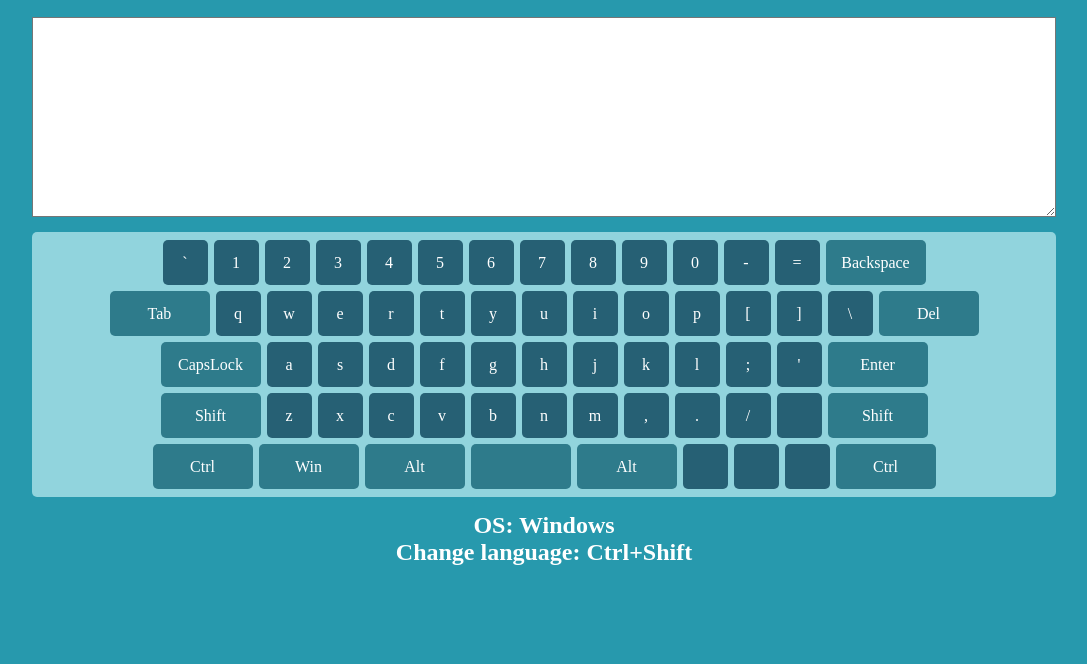
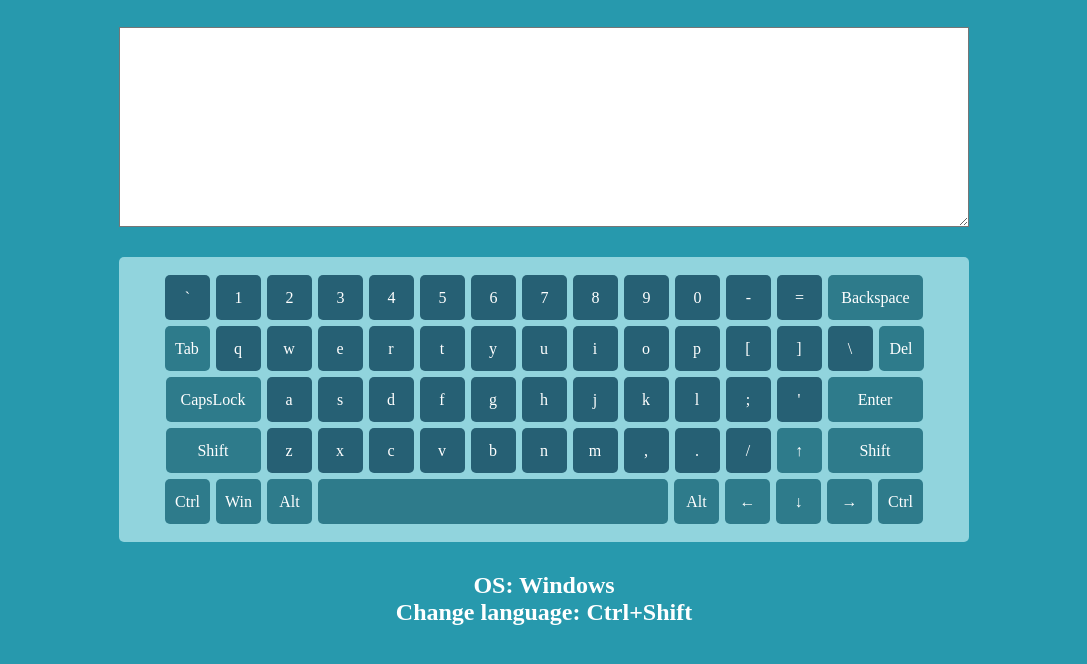
Before and after one commit to scheslen/virtual-keyboard, a plain HTML site: page virtual-keyboard/index.html in a window 1280 px wide. Shown: the part 60-724 px from the top of the page, without its empty margins (96-1183 px from the left). Drawn offline with Linux system fonts and the light colour scheme.

Commit message:
create keys

```diff
--- a/virtual-keyboard/css/style.css
+++ b/virtual-keyboard/css/style.css
@@ -14,19 +14,19 @@ body{
 }
 .text{
     display: block;
-    width: 80%;
+    width: 850px;
     height: 200px;
     padding: 10px;
-    margin: 15px auto;
+    margin: 30px auto;
     font-size: 1rem;
     color: #0d4657;
     background-color: #fff;
 }
 
 .board{
-    width: 80%;
-    padding: 5px;
-    margin: 15px auto;
+    width: 850px;
+    padding: 15px;
+    margin: 30px auto;
     border-radius: 5px;
     background-color: #91d4dd;
 }
@@ -49,11 +49,16 @@ body{
    opacity: 0.8;
 }
 .key-control{
-    width: 100px;
+  /*  width: 100px;*/
     background-color: #2e7b8b;
 }
 
-.key-space{
+/*.key-space{
     width: 300px;
     background-color: #2e7b8b;
+}*/
+
+.pressed{
+    background-color: #fff;
+    border-radius: 40%;
 }
--- a/virtual-keyboard/js/app.js
+++ b/virtual-keyboard/js/app.js
@@ -14,80 +14,79 @@ window.onload = function() {
 
     const aKeys=[
 
-        [0,0,'`','~','Ё','ё'],
-        [0,0,'1','q','Й','й'],
-        [0,0,'2','w','',''],
-        [0,0,'3','e','',''],
-        [0,0,'4','r','',''],
-        [0,0,'5','t','',''],
-        [0,0,'6','y','',''],
-        [0,0,'7','u','',''],
-        [0,0,'8','i','',''],
-        [0,0,'9','o','',''],
-        [0,0,'0','p','',''],
-        [0,0,'-','p','',''],
-        [0,0,'=','p','',''],
-        [0,1,'Backspace','p','',''],
+        [0,0,'`','~','Ё','ё',1],
+        [0,0,'1','q','Й','й',1],
+        [0,0,'2','w','','',1],
+        [0,0,'3','e','','',1],
+        [0,0,'4','r','','',1],
+        [0,0,'5','t','','',1],
+        [0,0,'6','y','','',1],
+        [0,0,'7','u','','',1],
+        [0,0,'8','i','','',1],
+        [0,0,'9','o','','',1],
+        [0,0,'0','p','','',1],
+        [0,0,'-','p','','',1],
+        [0,0,'=','p','','',1],
+        [0,1,'Backspace','','','',2],
 
-        [1,1,'Tab','Tab','Tab','Tab'],
-        [1,0,'q','q','Й','й'],
-        [1,0,'w','w','',''],
-        [1,0,'e','e','',''],
-        [1,0,'r','r','',''],
-        [1,0,'t','t','',''],
-        [1,0,'y','y','',''],
-        [1,0,'u','u','',''],
-        [1,0,'i','i','',''],
-        [1,0,'o','o','',''],
-        [1,0,'p','p','',''],
-        [1,0,'[','i','',''],
-        [1,0,']','o','',''],
-        [1,0,'\\','p','',''],
-        [1,1,'Del','p','',''],
+        [1,1,'Tab','','','',1],
+        [1,0,'q','q','Й','й',1],
+        [1,0,'w','w','','',1],
+        [1,0,'e','e','','',1],
+        [1,0,'r','r','','',1],
+        [1,0,'t','t','','',1],
+        [1,0,'y','y','','',1],
+        [1,0,'u','u','','',1],
+        [1,0,'i','i','','',1],
+        [1,0,'o','o','','',1],
+        [1,0,'p','p','','',1],
+        [1,0,'[','i','','',1],
+        [1,0,']','o','','',1],
+        [1,0,'\\','p','','',1],
+        [1,1,'Del','p','','',1],
 
-        [2,1,'CapsLock','','',''],
-        [2,0,'a','','',''],
-        [2,0,'s','','',''],
-        [2,0,'d','','',''],
-        [2,0,'f','','',''],
-        [2,0,'g','','',''],
-        [2,0,'h','','',''],
-        [2,0,'j','','',''],
-        [2,0,'k','','',''],
-        [2,0,'l','','',''],
-        [2,0,';','','',''],
-        [2,0,'\'','','',''],
-        [2,1,'Enter','','',''],
+        [2,1,'CapsLock','','','',2],
+        [2,0,'a','','','',1],
+        [2,0,'s','','','',1],
+        [2,0,'d','','','',1],
+        [2,0,'f','','','',1],
+        [2,0,'g','','','',1],
+        [2,0,'h','','','',1],
+        [2,0,'j','','','',1],
+        [2,0,'k','','','',1],
+        [2,0,'l','','','',1],
+        [2,0,';','','','',1],
+        [2,0,'\'','','','',1],
+        [2,1,'Enter','','','',2],
 
 
-        [3,1,'Shift','','',''],
-        [3,0,'z','','',''],
-        [3,0,'x','','',''],
-        [3,0,'c','','',''],
-        [3,0,'v','','',''],
-        [3,0,'b','','',''],
-        [3,0,'n','','',''],
-        [3,0,'m','','',''],
-        [3,0,',','','',''],
-        [3,0,'.','','',''],
-        [3,0,'/','','',''],
-        [3,0,'','','',''],
-        [3,1,'Shift','','',''],
+        [3,1,'Shift','','','',2],
+        [3,0,'z','','','',1],
+        [3,0,'x','','','',1],
+        [3,0,'c','','','',1],
+        [3,0,'v','','','',1],
+        [3,0,'b','','','',1],
+        [3,0,'n','','','',1],
+        [3,0,'m','','','',1],
+        [3,0,',','','','',1],
+        [3,0,'.','','','',1],
+        [3,0,'/','','','',1],
+        [3,1,'↑','','','',1],
+        [3,1,'Shift','','','',2],
 
 
-        [4,1,'Ctrl','','',''],
-        [4,1,'Win','','',''],
-        [4,1,'Alt','','',''],
-        [4,1,'','','',''],
-        [4,1,'Alt','','',''],
-        [4,0,'','','',''],
-        [4,0,'','','',''],
-        [4,0,'','','',''],
-        [4,1,'Ctrl','','',''],
+        [4,1,'Ctrl','','','',1],
+        [4,1,'Win','','','',1],
+        [4,1,'Alt','','','',1],
+        [4,1,'','','','',3],
+        [4,1,'Alt','','','',1],
+        [4,1,'←','','','',1],
+        [4,1,'↓','','','',1],
+        [4,1,'→','','','',1],
+        [4,1,'Ctrl','','','',1],
 
 
     ];
-
 
     let pKey=0;
 
@@ -96,9 +95,12 @@ window.onload = function() {
       pKey=document.createElement("div");
       pKey.textContent=aKeys[i][2];
       pKey.classList.add("key");
-      if (aKeys[i][1]===1)
-          pKey.classList.add("key-control");
-      pKey.addEventListener('click',function(e) {  });
+      if (aKeys[i][1]===1) pKey.classList.add("key-control");
+      if (aKeys[i][6]===2) pKey.style.width='95px'
+      else if (aKeys[i][6]===3)  pKey.style.width='350px';
+      pKey.addEventListener('click',function(e) {
+        this.classList.add("pressed");
+        });
 
       pBoard.childNodes[aKeys[i][0]].appendChild(pKey);
     }
```
